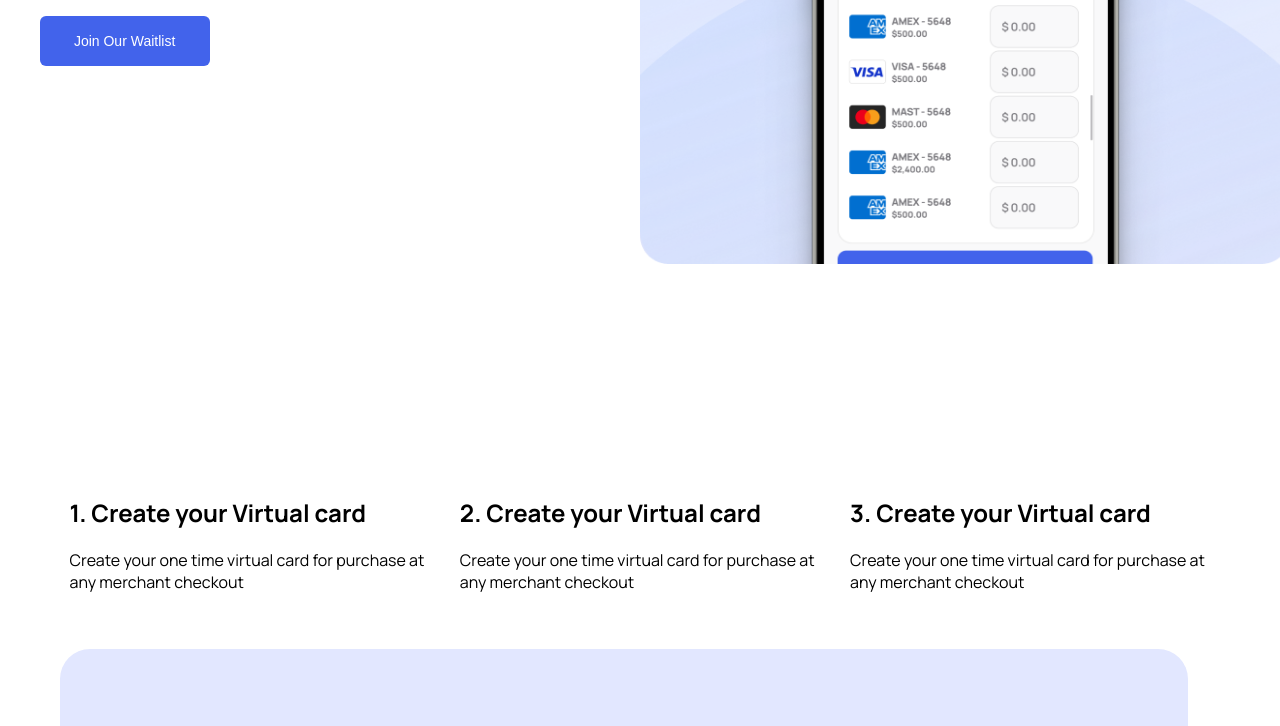
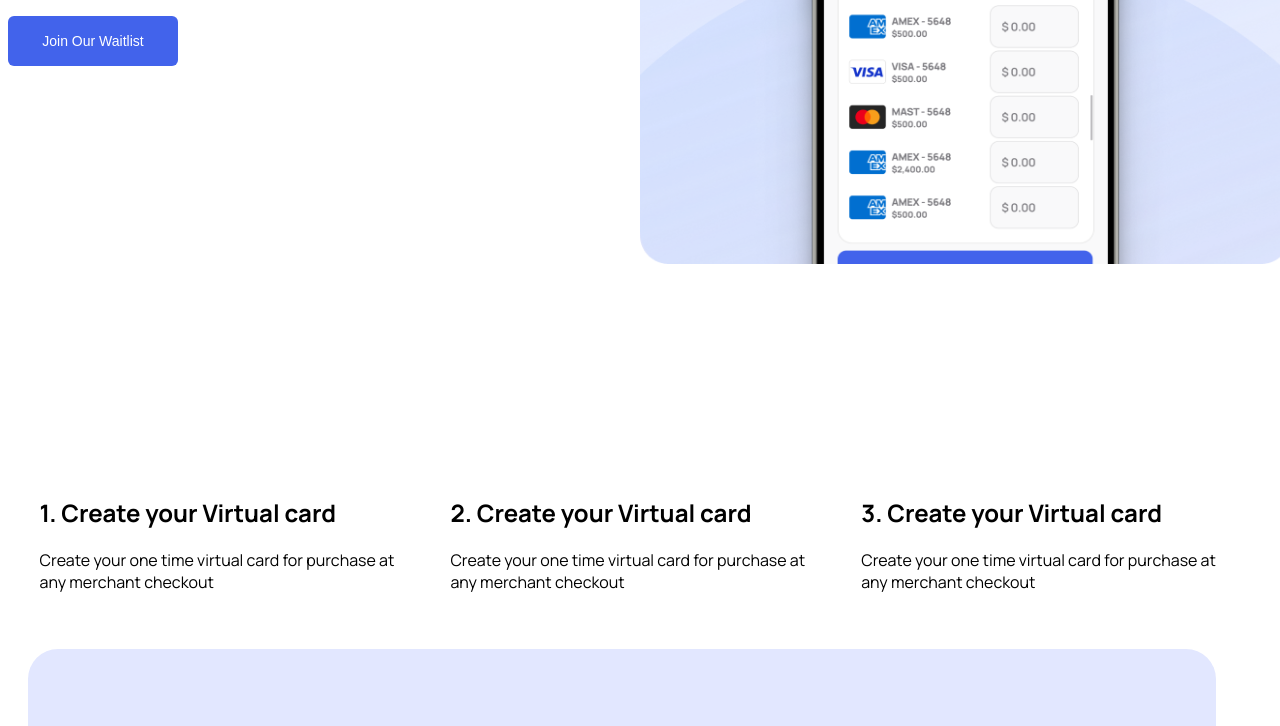
Before and after one commit to trezor13/PayBunny, a plain HTML site: page index.html in a window 1280 px wide. Shown: the part 454-1180 px from the top of the page. Drawn offline with Linux system fonts and the light colour scheme.

Commit message:
Update home.css

```diff
--- a/home.css
+++ b/home.css
@@ -11,10 +11,9 @@ body {
 }
 
 .Main {
-    width: 95%;
-    max-width: fit-content;
-    margin-left: auto;
-    margin-right: auto;
+    width: auto;
+    max-width: 1350px;
+    margin: 0 auto;
 }
 
 .HeroDiv {
```
